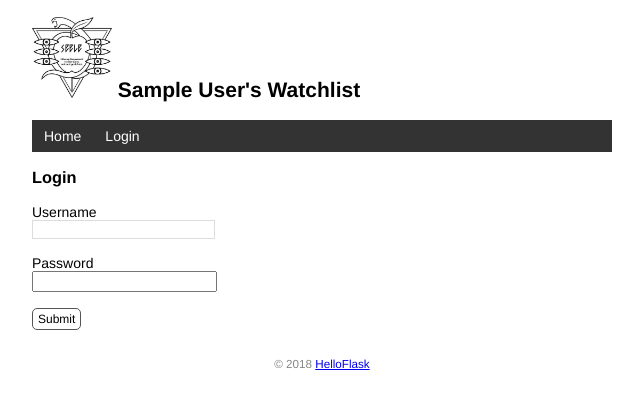
After one commit to blacwh/Flask_watchlist, a Flask app: page /login in a window 1280 px wide. The commit adds this page. Shown: the top 409 px of the page, without its empty margins (318-961 px from the left). Run offline with Flask 2, Linux system fonts and the light colour scheme; tables that the repository leaves empty hold one stand-in row (values such as "Sample post").

Commit message:
user authentifaction with flask-login

```diff
--- a/app.py
+++ b/app.py
@@ -2,6 +2,10 @@ import sys
 import os
 from flask import Flask, escape, url_for, render_template, request, redirect, flash
 from flask_sqlalchemy import SQLAlchemy
+from werkzeug.security import generate_password_hash, check_password_hash
+import click
+from flask_login import LoginManager, UserMixin, login_user, login_required, logout_user, current_user
+
 
 WIN = sys.platform.startswith('win')
 if WIN:  # 如果是 Windows 系统，使用三个斜线
@@ -15,57 +19,21 @@ app.config['SQLALCHEMY_DATABASE_URI'] = prefix + os.path.join(app.root_path, 'da
 app.config['SQLALCHEMY_TRACK_MODIFICATIONS'] = False  # 关闭对模型修改的监控
 app.config['SECRET_KEY'] = 'dev'  # 等同于 app.secret_key = 'dev'
 
+
 db = SQLAlchemy(app)
-
-class User(db.Model):  # 表名将会是 user（自动生成，小写处理）
-    id = db.Column(db.Integer, primary_key=True)  # 主键
-    name = db.Column(db.String(20))  # 名字
-
-class Movie(db.Model):  # 表名将会是 movie
-    id = db.Column(db.Integer, primary_key=True)  # 主键
-    title = db.Column(db.String(60))  # 电影标题
-    year = db.Column(db.String(4))  # 电影年份
-
-
-@app.route('/home')
-def hello():
-    #view function
-    return '<h1>Hello Totoro!</h1><img src="http://helloflask.com/totoro.gif">'
+login_manager = LoginManager(app)  # 实例化扩展类
 
 
 @app.route('/user/<name>')
 def user_page(name):
     return 'User: %s' % escape(name)
 
-@app.route('/test')
-def test_url_for():
-    # 下面是一些调用示例（请在命令行窗口查看输出的 URL）：
-    print(url_for('hello'))  # 输出：/
-    # 注意下面两个调用是如何生成包含 URL 变量的 URL 的
-    print(url_for('user_page', name='greyli'))  # 输出：/user/greyli
-    print(url_for('user_page', name='peter'))  # 输出：/user/peter
-    print(url_for('test_url_for'))  # 输出：/test
-    # 下面这个调用传入了多余的关键字参数，它们会被作为查询字符串附加到 URL 后面。
-    print(url_for('test_url_for', num=2))  # 输出：/test?num=2
-    return 'Test page'
-
-name = 'Grey Li'
-movies = [
-    {'title': 'My Neighbor Totoro', 'year': '1988'},
-    {'title': 'Dead Poets Society', 'year': '1989'},
-    {'title': 'A Perfect World', 'year': '1993'},
-    {'title': 'Leon', 'year': '1994'},
-    {'title': 'Mahjong', 'year': '1996'},
-    {'title': 'Swallowtail Butterfly', 'year': '1996'},
-    {'title': 'King of Comedy', 'year': '1999'},
-    {'title': 'Devils on the Doorstep', 'year': '1999'},
-    {'title': 'WALL-E', 'year': '2008'},
-    {'title': 'The Pork of Music', 'year': '2012'},
-]
 
 @app.route('/', methods=['GET', 'POST'])
 def index():
     if request.method == 'POST':  # 判断是否是 POST 请求
+        if not current_user.is_authenticated:  # 如果当前用户未认证
+            return redirect(url_for('index'))  # 重定向到主页
         # 获取表单数据
         title = request.form.get('title')  # 传入表单对应输入字段的 name 值
         year = request.form.get('year')
@@ -84,7 +52,6 @@ def index():
     return render_template('index.html', movies=movies)
 
 
-import click
 
 @app.cli.command()  # 注册为命令
 @click.option('--drop', is_flag=True, help='Create after drop.')  # 设置选项
@@ -124,6 +91,45 @@ def forge():
     db.session.commit()
     click.echo('Done.')
 
+@app.cli.command()
+@click.option('--username', prompt=True, help='The username used to login.')
+@click.option('--password', prompt=True, hide_input=True, confirmation_prompt=True, help='The password used to login.')
+def admin(username, password):
+    """Create user."""
+    db.create_all()
+
+    user = User.query.first()
+    if user is not None:
+        click.echo('Updating user...')
+        user.username = username
+        user.set_password(password)  # 设置密码
+    else:
+        click.echo('Creating user...')
+        user = User(username=username, name='Admin')
+        user.set_password(password)  # 设置密码
+        db.session.add(user)
+
+    db.session.commit()  # 提交数据库会话
+    click.echo('Done.')
+
+class User(db.Model, UserMixin):  # 表名将会是 user（自动生成，小写处理）
+    id = db.Column(db.Integer, primary_key=True)
+    name = db.Column(db.String(20))
+    username = db.Column(db.String(20))  # 用户名
+    password_hash = db.Column(db.String(128))  # 密码散列值
+
+    def set_password(self, password):  # 用来设置密码的方法，接受密码作为参数
+        self.password_hash = generate_password_hash(password)  # 将生成的密码保持到对应字段
+
+    def validate_password(self, password):  # 用于验证密码的方法，接受密码作为参数
+        return check_password_hash(self.password_hash, password)  # 返回布尔值
+
+class Movie(db.Model):  # 表名将会是 movie
+    id = db.Column(db.Integer, primary_key=True)  # 主键
+    title = db.Column(db.String(60))  # 电影标题
+    year = db.Column(db.String(4))  # 电影年份
+
+
 @app.errorhandler(404)
 def page_not_found(e):# 接受异常对象作为参数
     return render_template('404.html'), 404 # 返回模板和状态码
@@ -134,6 +140,7 @@ def inject_user():  # 函数名可以随意修改
     return dict(user=user)  # 需要返回字典，等同于 return {'user': user}
 
 @app.route('/movie/edit/<int:movie_id>', methods=['GET', 'POST'])
+@login_required
 def edit(movie_id):
     movie = Movie.query.get_or_404(movie_id)
 
@@ -154,9 +161,69 @@ def edit(movie_id):
     return render_template('edit.html', movie=movie)  # 传入被编辑的电影记录
 
 @app.route('/movie/delete/<int:movie_id>', methods=['POST']) # 限定只接受 POST 请求
+@login_required
 def delete(movie_id):
     movie = Movie.query.get_or_404(movie_id)  # 获取电影记录
     db.session.delete(movie)  # 删除对应的记录
     db.session.commit()  # 提交数据库会话
     flash('Item deleted.')
     return redirect(url_for('index'))  # 重定向回主页
+
+
+
+@login_manager.user_loader
+def load_user(user_id):  # 创建用户加载回调函数，接受用户 ID 作为参数
+    user = User.query.get(int(user_id))  # 用 ID 作为 User 模型的主键查询对应的用户
+    return user  # 返回用户对象
+
+login_manager.login_view = 'login'
+
+@app.route('/login', methods=['GET', 'POST'])
+def login():
+    if request.method == 'POST':
+        username = request.form['username']
+        password = request.form['password']
+
+        if not username or not password:
+            flash('Invalid input.')
+            return redirect(url_for('login'))
+
+        user = User.query.first()
+        # 验证用户名和密码是否一致
+        if username == user.username and user.validate_password(password):
+            login_user(user)  # 登入用户
+            flash('Login success.')
+            return redirect(url_for('index'))  # 重定向到主页
+
+        flash('Invalid username or password.')  # 如果验证失败，显示错误消息
+        return redirect(url_for('login'))  # 重定向回登录页面
+
+    return render_template('login.html')
+
+@app.route('/logout')
+@login_required  # 用于视图保护，后面会详细介绍
+def logout():
+    logout_user()  # 登出用户
+    flash('Goodbye.')
+    return redirect(url_for('index'))  # 重定向回首页
+
+@app.route('/settings', methods=['GET', 'POST'])
+@login_required
+def settings():
+    if request.method == 'POST':
+        name = request.form['name']
+
+        if not name or len(name) > 20:
+            flash('Invalid input.')
+            return redirect(url_for('settings'))
+
+        current_user.name = name
+        # current_user 会返回当前登录用户的数据库记录对象
+        # 等同于下面的用法
+        # user = User.query.first()
+        # user.name = name
+        db.session.commit()
+        flash('Settings updated.')
+        return redirect(url_for('index'))
+
+    return render_template('settings.html')
--- a/templates/base.html
+++ b/templates/base.html
@@ -20,6 +20,12 @@
     <nav>
         <ul>
             <li><a href="{{ url_for('index') }}">Home</a></li>
+            {% if current_user.is_authenticated %}
+            <li><a href="{{ url_for('settings') }}">Settings</a></li>
+            <li><a href="{{ url_for('logout') }}">Logout</a></li>
+            {% else %}
+            <li><a href="{{ url_for('login') }}">Login</a></li>
+            {% endif %}
         </ul>
     </nav>
     {% block content %}{% endblock %}
--- a/templates/index.html
+++ b/templates/index.html
@@ -2,20 +2,24 @@
 
 {% block content %}
 <p>{{ movies|length }} Titles</p>
+{% if current_user.is_authenticated %}
 <form method="post">
     Name <input type="text" name="title" autocomplete="off" required>
     Year <input type="text" name="year" autocomplete="off" required>
     <input class="btn" type="submit" name="submit" value="Add">
 </form>
+{% endif %}
 <ul class="movie-list">
     {% for movie in movies %}
     <li>{{ movie.title }} - {{ movie.year }}
         <span class="float-right">
             <a class="imdb" href="https://www.imdb.com/find?q={{ movie.title }}" target="_blank" title="Find this movie on IMDb">IMDb</a>
+            {% if current_user.is_authenticated %}
+            <a class="btn" href="{{ url_for('edit', movie_id=movie.id) }}">Edit</a>
             <form class="inline-form" method="post" action="{{ url_for('delete', movie_id=movie.id) }}">
-                <a class="btn" href="{{ url_for('edit', movie_id=movie.id) }}">Edit</a>
                 <input class="btn" type="submit" name="delete" value="Delete" onclick="return confirm('Are you sure?')">
             </form>
+            {% endif %}
         </span>
     </li>
     {% endfor %}
--- /dev/null
+++ b/templates/login.html
@@ -0,0 +1,13 @@
+{% extends 'base.html' %}
+
+{% block content %}
+<h3>Login</h3>
+<form method="post">
+    Username<br>
+    <input type="text" name="username" required><br><br>
+    Password<br>
+    <!-- 密码输入框的 type 属性使用 password，会将输入值显示为圆点 -->
+    <input type="password" name="password" required><br><br>
+    <input class="btn" type="submit" name="submit" value="Submit">
+</form>
+{% endblock %}
```
Also changed, not shown: templates/settings.html (added, +9 -0 lines).
